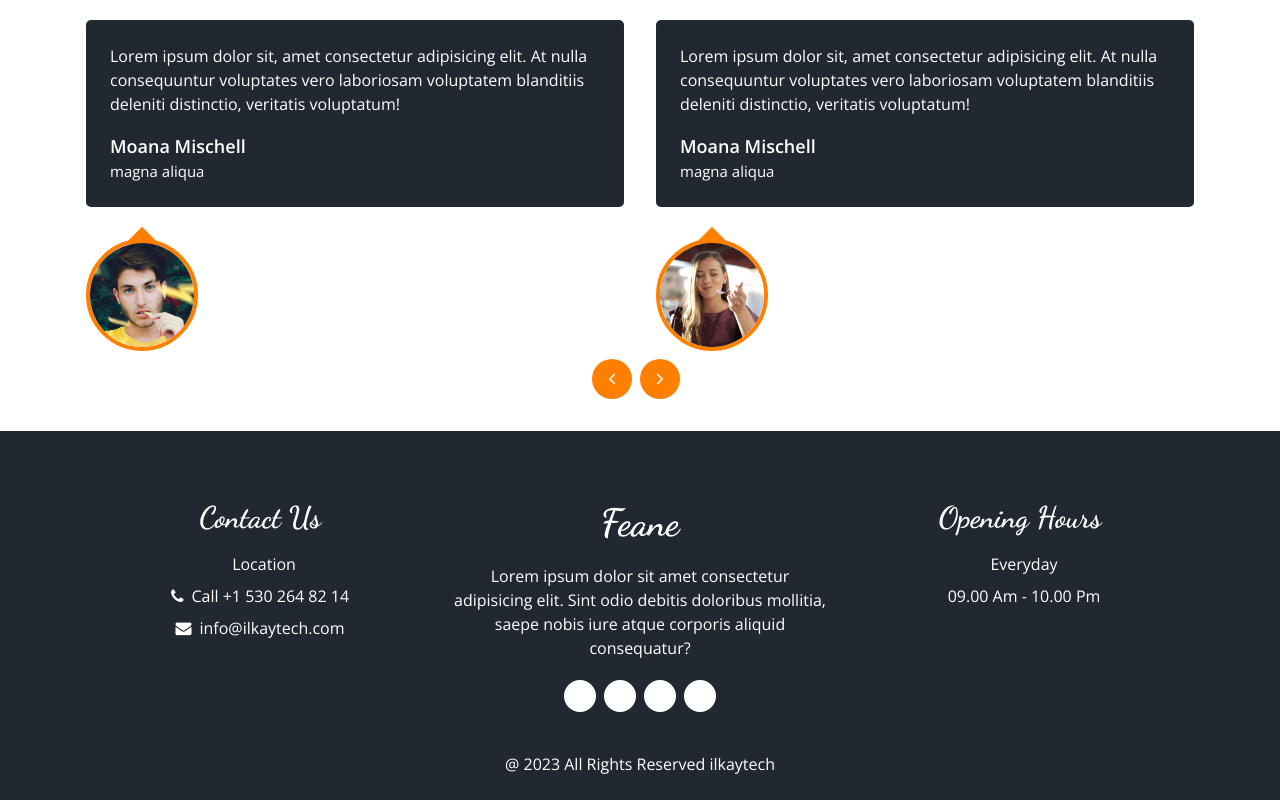
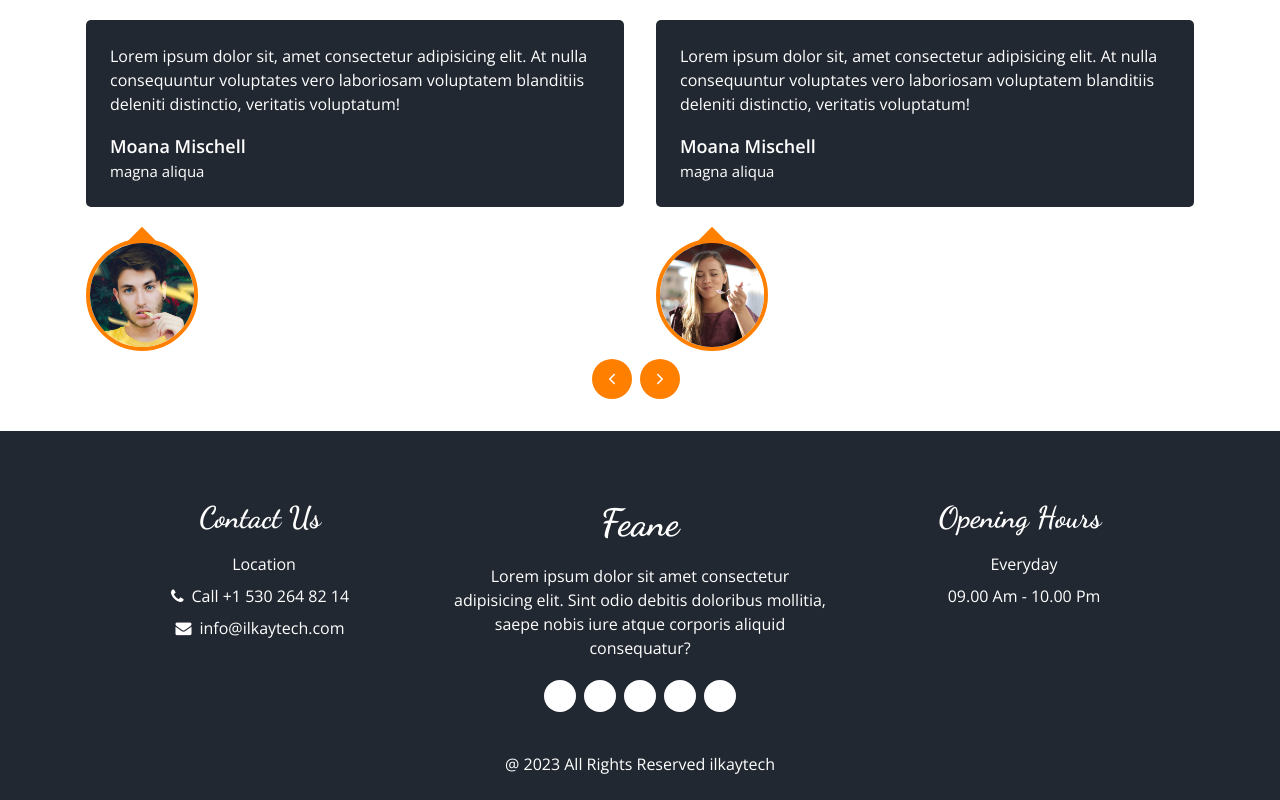
Before and after one commit to ilkaytech/fast_food_website, a Next.js app: page / in a window 1280 px wide. Shown: the part 3193-3993 px from the top of the page. Built offline with nearby package versions, Linux system fonts and the light colour scheme.

Commit message:
footer_edit

```diff
--- a/components/Reservation.jsx
+++ b/components/Reservation.jsx
@@ -89,7 +89,7 @@ const Reservation = () => {
         </form>
         <div className="lg:flex-1 w-full">
           <iframe
-            src="https://www.google.com/maps/embed?pb=!1m18!1m12!1m3!1d3059.729999107405!2d32.834368975589534!3d39.925058085418186!2m3!1f0!2f0!3f0!3m2!1i1024!2i768!4f13.1!3m3!1m2!1s0x14d34f190a9cea8f%3A0xd3862ea8248d08a0!2sAn%C4%B1tkabir!5e0!3m2!1str!2str!4v1692548579305!5m2!1str!2str"
+            src="https://www.google.com/maps/embed?pb=!1m18!1m12!1m3!1d27934862.006363478!2d-6.473281021987403!3d31.275615718127895!2m3!1f0!2f0!3f0!3m2!1i1024!2i768!4f13.1!3m3!1m2!1s0x14b0155c964f2671%3A0x40d9dbd42a625f2a!2zVMO8cmtpeWU!5e0!3m2!1str!2str!4v1693050406585!5m2!1str!2str"
             allowfullscreen=""
             loading="lazy"
             referrerpolicy="no-referrer-when-downgrade"
--- a/components/layout/Footer.jsx
+++ b/components/layout/Footer.jsx
@@ -12,10 +12,10 @@ const Footer = () => {
           <div className="md:flex-1">
             <Title addClass="text-[30px]">Contact Us</Title>
             <div className="flex flex-col gap-y-2 mt-3">
-              <div>
-                <i className="fa-solid fa-location-dot"></i>
+              <a href="https://goo.gl/maps/MGyQwxJ7Lq231SpG9">
+                <i className="fa-solid fa-location-dot duration-300 transform  hover:text-primary hover:scale-110"></i>
                 <span className="inline-block ml-2">Location</span>
-              </div>
+              </a>
               <div>
                 <i className="fa fa-phone"></i>
                 <span className="inline-block ml-2">Call +1 530 264 82 14</span>
@@ -35,26 +35,37 @@ const Footer = () => {
             </p>
             <div className="flex items-center justify-center mt-5 gap-x-2 ">
               <a
-                href=""
-                className="w-8 h-8 grid place-content-center bg-white text-secondary rounded-full "
+                href="https://www.instagram.com/ilkaytech"
+                className="w-8 h-8 grid place-content-center bg-white text-secondary
+                rounded-full duration-300 transform  hover:text-primary hover:scale-110 "
               >
                 <i className="fab fa-instagram"></i>
               </a>
               <a
-                href=""
-                className="w-8 h-8 grid place-content-center bg-white text-secondary rounded-full "
+                href="https://twitter.com/ilkaytech"
+                className="w-8 h-8 grid place-content-center bg-white text-secondary
+                rounded-full duration-300 transform  hover:text-primary hover:scale-110"
               >
                 <i className="fab fa-twitter"></i>
               </a>
               <a
-                href=""
-                className="w-8 h-8 grid place-content-center bg-white text-secondary rounded-full "
+                href="https://www.linkedin.com/in/ilkaytech"
+                className="w-8 h-8 grid place-content-center bg-white text-secondary
+                rounded-full duration-300 transform  hover:text-primary hover:scale-110"
               >
                 <i className="fab fa-linkedin"></i>
               </a>
               <a
-                href=""
-                className="w-8 h-8 grid place-content-center bg-white text-secondary rounded-full "
+                href="https://github.com/ilkaytech"
+                className="w-8 h-8 grid place-content-center bg-white text-secondary
+                rounded-full duration-300 transform  hover:text-primary hover:scale-110"
+              >
+                <i className="fab fa-github"></i>
+              </a>
+              <a
+                href="https://www.youtube.com/@ilkaytech/about"
+                className="w-8 h-8 grid place-content-center bg-white text-secondary
+                rounded-full duration-300 transform  hover:text-primary hover:scale-110"
               >
                 <i className="fab fa-youtube"></i>
               </a>
--- a/components/layout/Header.jsx
+++ b/components/layout/Header.jsx
@@ -26,7 +26,7 @@ const Header = () => {
         ${isMenuModal === true && "!grid place-content-center"}`}
         >
           <ul className="flex gap-x-2 sm:flex-row flex-col items-center ">
-            <li className="px-[5px] py-[10px] uppercase hover:text-primary cursor-pointer">
+            <li className="px-[5px] py-[10px] uppercase hover:text-primary cursor-pointer ">
               <a href="">Home</a>
             </li>
             <li className="px-[5px] py-[10px] uppercase hover:text-primary cursor-pointer">
@@ -53,13 +53,13 @@ const Header = () => {
         </nav>
         <div className="flex gap-x-4 items-center">
           <a href="#">
-            <FaUserAlt className="hover:text-primary transition-all" />
+            <FaUserAlt className="hover:text-primary transition-all duration-300 hover:scale-110" />
           </a>
           <a href="#">
-            <FaShoppingCart className="hover:text-primary transition-all" />
+            <FaShoppingCart className="hover:text-primary transition-all duration-300 hover:scale-110" />
           </a>
           <button onClick={() => setIsSearchModal(true)}>
-            <FaSearch className="hover:text-primary transition-all" />
+            <FaSearch className="hover:text-primary transition-all duration-300 hover:scale-110" />
           </button>
 
           <a href="#" className="md:inline-block hidden sm">
```
